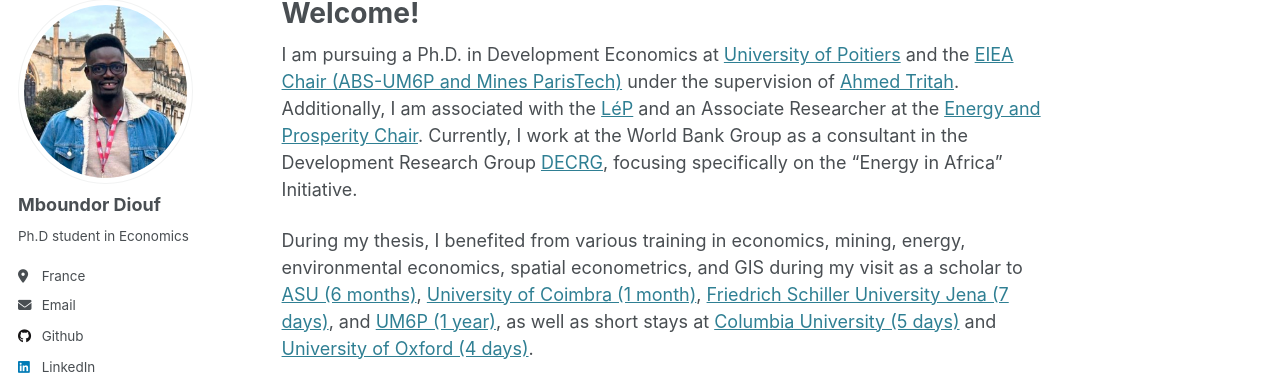
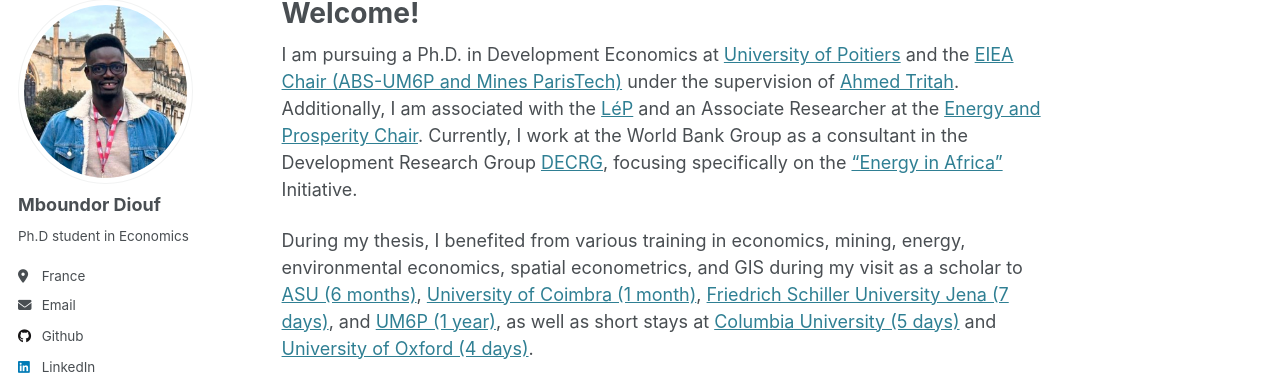
Before and after one commit to mboundordiouf/mboundordiouf.github.io, a Jekyll site: the page built from _pages/about.md, in a window 1280 px wide and 1330 px high. Shown: the part 107-482 px from the top of the window. Built offline with Jekyll 4.4.1, drawn with Linux system fonts in a browser that asks for light colours; part of the change alters nothing that is shown.

```diff
--- a/_pages/about.md
+++ b/_pages/about.md
@@ -9,7 +9,7 @@ redirect_from:
 ---
 
 
-I am pursuing a Ph.D. in Development Economics at [University of Poitiers](https://www.univ-poitiers.fr/) and the [EIEA Chair (ABS-UM6P and Mines ParisTech)](https://www.cerna.minesparis.psl.eu/Recherche/EIEA/) under the supervision of [Ahmed Tritah](https://sites.google.com/site/ahmtritah/). Additionally, I am associated with the [LéP](https://lep.labo.univ-poitiers.fr/accueil/les-membres/diouf-mboundor/) and an Associate Researcher at the [Energy and Prosperity Chair](http://www.chair-energy-prosperity.org/en/category/research-fellows-1/mboundor-diouf-en/). Currently, I work at the World Bank Group as a consultant in the Development Research Group [DECRG](https://www.worldbank.org/en/about/unit/unit-dec/research), focusing specifically on the "Energy in Africa" Initiative.
+I am pursuing a Ph.D. in Development Economics at [University of Poitiers](https://www.univ-poitiers.fr/) and the [EIEA Chair (ABS-UM6P and Mines ParisTech)](https://www.cerna.minesparis.psl.eu/Recherche/EIEA/) under the supervision of [Ahmed Tritah](https://sites.google.com/site/ahmtritah/). Additionally, I am associated with the [LéP](https://lep.labo.univ-poitiers.fr/accueil/les-membres/diouf-mboundor/) and an Associate Researcher at the [Energy and Prosperity Chair](http://www.chair-energy-prosperity.org/en/category/research-fellows-1/mboundor-diouf-en/). Currently, I work at the World Bank Group as a consultant in the Development Research Group [DECRG](https://www.worldbank.org/en/about/unit/unit-dec/research), focusing specifically on the [ "Energy in Africa"](https://www.worldbank.org/en/about/unit/unit-dec/research/initiatives#7) Initiative.
 
 During my thesis, I benefited from various training in economics, mining, energy, environmental economics, spatial econometrics, and GIS during my visit as a scholar to [ASU (6 months)](https://www.asu.edu/), [University of Coimbra (1 month)](https://www.uc.pt/en/), [Friedrich Schiller University Jena (7 days)](https://www.uni-jena.de/en), and [UM6P (1 year)](https://www.um6p.ma/), as well as short stays at [Columbia University (5 days)](https://www.columbia.edu/) and [University of Oxford (4 days)](https://www.ox.ac.uk/).
 
```
